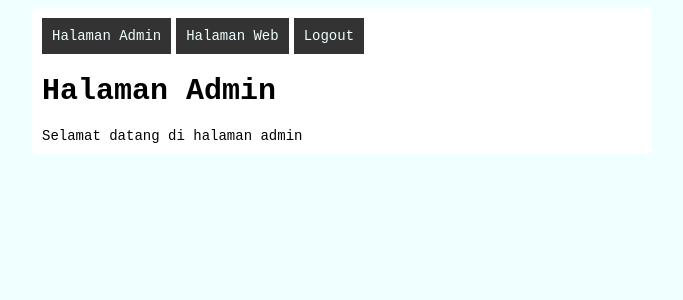
After one commit to RiyyaduSolihin/pw2024_tubes_233040027, a PHP site: page /header.php in a window 1280 px wide. The commit adds this page. Shown: the top 300 px of the page, without its empty margins (298-981 px from the left). Run offline with PHP 8.4, Linux system fonts and the light colour scheme; the visitor is signed in with stand-in values (Sample User, id 1).

Commit message:
menambahkan fungsi logout

```diff
--- /dev/null
+++ b/admin.php
@@ -0,0 +1,6 @@
+<?php
+include("header.php");
+?>
+<?php
+include("footer.php")
+?>
--- /dev/null
+++ b/css/admin.css
@@ -0,0 +1,43 @@
+* {
+    font-family: 'Courier New', Courier, monospace;
+    font-size: 14px;
+}
+
+html {
+    background-color: azure;
+}
+#app {
+    width: 600px;
+    margin: auto;
+    padding: 10px;
+    border-radius: 5px;
+    background-color: white;
+}
+
+h1 {
+    font-size: 30px;
+}
+
+nav ul {
+    list-style-type: none;
+    margin: 0;
+    padding: 0;
+    overflow: hidden;
+}
+
+nav ul li {
+    float: left;
+}
+
+nav ul li a {
+    display: inline-block;
+    padding: 10px;
+    color: azure;
+    background-color: #333;
+    text-decoration: none;
+    margin-right: 5px;
+}
+
+nav ul li a:hover {
+    background-color: #666;
+}
--- /dev/null
+++ b/header.php
@@ -0,0 +1,30 @@
+<?php
+session_start();
+include("koneksi.php");
+if(!isset($_SESSION['admin_username'])) {
+    header("location:login.php");
+}
+?>
+<!DOCTYPE html>
+<html lang="en">
+<head>
+    <meta charset="UTF-8">
+    <meta name="viewport" content="width=device-width, initial-scale=1.0">
+    <title>Document</title>
+    <link rel="stylesheet" href="css/admin.css">
+</head>
+<body>
+    <div id="app">
+        <nav>
+            <ul>
+            <li><a href="admin.php">Halaman Admin</a></li>
+            <li><a href="index.php">Halaman Web</a></li>
+            <li><a href="logout.php">Logout</a></li>
+        </ul>
+    </nav>
+    <h1>Halaman Admin</h1>
+        Selamat datang di halaman admin
+    </div>
+
+</body>
+</html>
--- a/login.php
+++ b/login.php
@@ -1,4 +1,8 @@
 <?php
+session_start();
+if (isset($_SESSION['admin_username'])) {
+    header("location:admin.php");
+}
 include("koneksi.php");
 $username = "";
 $password ="";
@@ -20,7 +24,7 @@ if (isset($_POST['login'])) {
 
     if(empty($err)) {
         $_SESSION['admin_username'] = $username;
-        header("location:admin_depan.php");
+        header("location:admin.php");
         exit();
     }
 
--- /dev/null
+++ b/logout.php
@@ -0,0 +1,4 @@
+<?php
+session_start();
+session_destroy();
+header("location:login.php");
```
Also changed, not shown: index.php (+4 -4 lines), footer.php (added).
